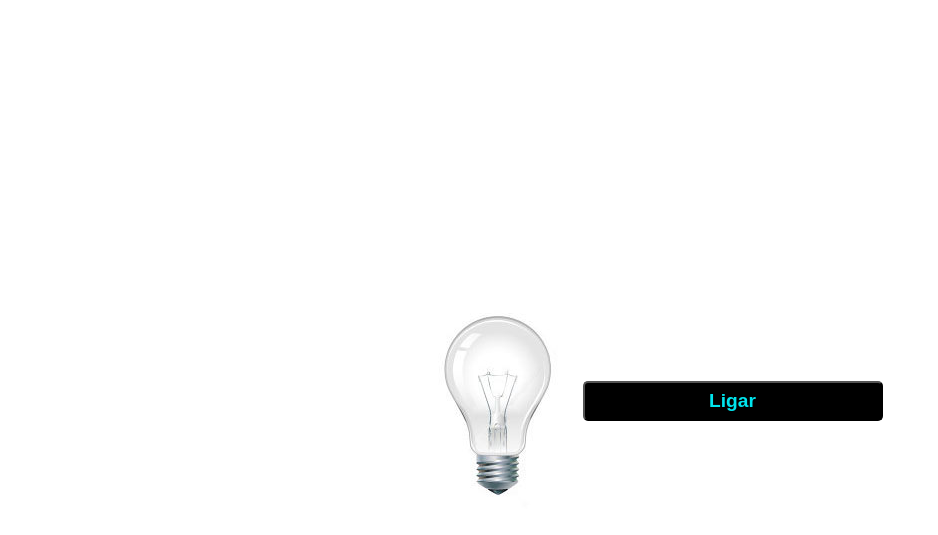
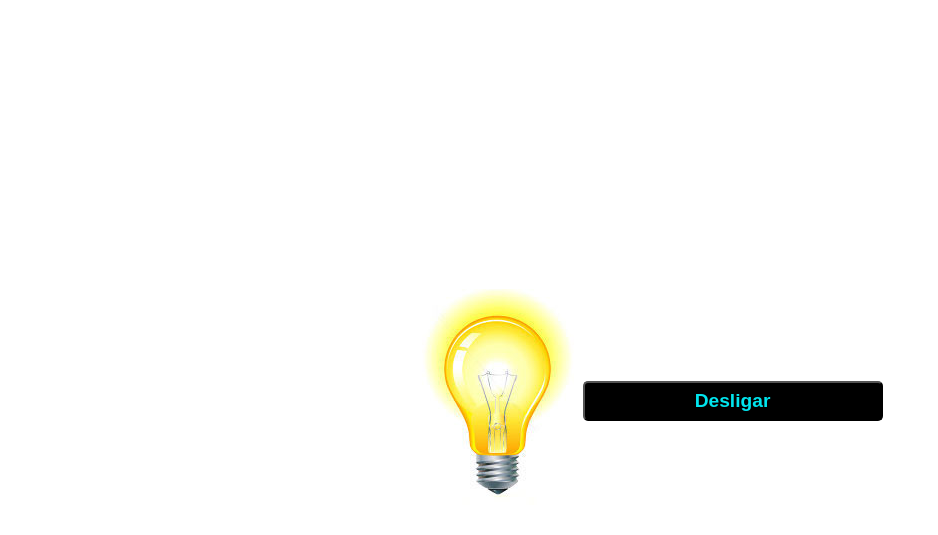
Before and after one commit to PauloAlves8039/revisao_javascript, a plain HTML site: page projetos/02-ligar-desligar-lampada/index.html in a window 1280 px wide. Both pictures are taken after a click on the button "Ligar". Shown: the part 79-614 px from the top of the page, without its empty margins (0-938 px from the left). Drawn offline with Linux system fonts and the light colour scheme; files that its build step writes are made by us from their sources.

Commit message:
Aplicando funções para uso da lâmpada

```diff
--- a/projetos/02-ligar-desligar-lampada/index.html
+++ b/projetos/02-ligar-desligar-lampada/index.html
@@ -16,7 +16,7 @@
 
     <main>
         <div>
-            <img src="../../assets/imagens/desligada.jpg" alt="Lâmpada" id='lamp'>
+            <img src="../../assets/imagens/desligada.jpg" alt="Lâmpada" id='lampada'>
         </div>
         <div>
             <button id='ligaDesliga'>Ligar</button>
--- a/projetos/02-ligar-desligar-lampada/js/lampada.js
+++ b/projetos/02-ligar-desligar-lampada/js/lampada.js
@@ -0,0 +1,39 @@
+const ligaDesliga = document.getElementById ( 'ligaDesliga' );
+const lampada = document.getElementById ( 'lampada' );
+
+function lampadaEstaLigada(){
+    return lampada.src.indexOf ( 'quebrada' ) > -1
+}
+
+function lampadaLigada(){
+    if ( !lampadaEstaLigada()) {
+        lampada.src = '../../assets/imagens/ligada.jpg';
+    }
+}
+
+function lampadaDesligada(){
+    if ( !lampadaEstaLigada()) {
+        lampada.src = '../../assets/imagens/desligada.jpg';
+        ligaDesliga.textContent = 'Ligar';
+    }
+}
+
+function lampadaQuebrada(){
+    lampada.src = '../../assets/imagens/quebrada.jpg';
+}
+
+function lampadaEstaDesligada () {
+    if ( ligaDesliga.textContent == 'Ligar' ) {
+        lampadaLigada();
+        ligaDesliga.textContent = 'Desligar';
+    }else{
+        lampadaDesligada();
+        ligaDesliga.textContent = 'Ligar';
+    }
+}
+
+ligaDesliga.addEventListener ( 'click', lampadaEstaDesligada );
+
+lampada.addEventListener ( 'mouseover', lampadaLigada );
+lampada.addEventListener ( 'mouseleave', lampadaDesligada );
+lampada.addEventListener ( 'dblclick', lampadaQuebrada );
```
